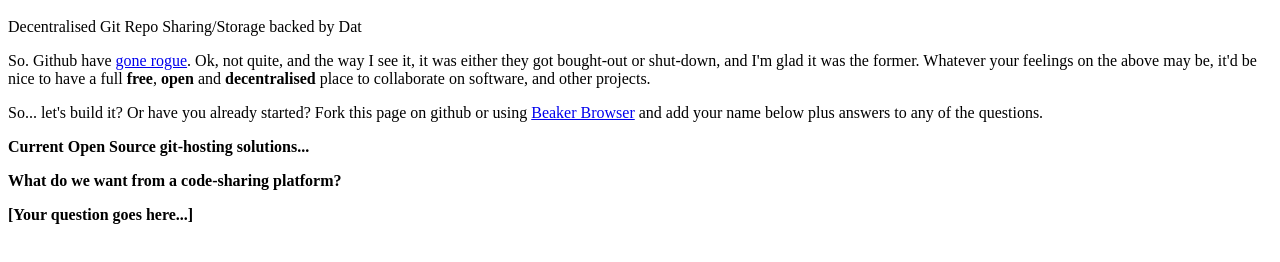
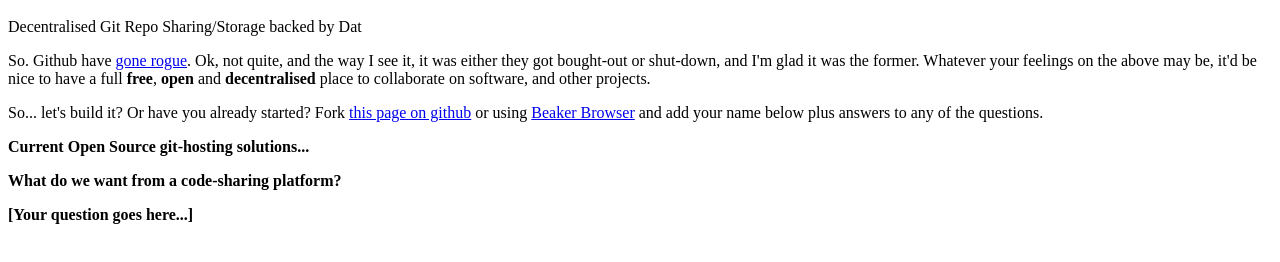
Before and after one commit to alexmorley/dgit-web, a plain HTML site: page index.html in a window 1280 px wide. Shown: the part 48-310 px from the top of the page. Drawn offline with Linux system fonts and the light colour scheme.

```diff
--- a/index.html
+++ b/index.html
@@ -1,7 +1,7 @@
 <h1 id="dgit-web">dgit-web</h1>
 <p>Decentralised Git Repo Sharing/Storage backed by Dat</p>
 <p>So. Github have <a href="https://blogs.microsoft.com/blog/2018/06/04/microsoft-github-empowering-developers/">gone rogue</a>. Ok, not quite, and the way I see it, it was either they got bought-out or shut-down, and I'm glad it was the former. Whatever your feelings on the above may be, it'd be nice to have a full <strong>free</strong>, <strong>open</strong> and <strong>decentralised</strong> place to collaborate on software, and other projects.</p>
-<p>So... let's build it? Or have you already started? Fork this page on github or using <a href="https://beakerbrowser.com/">Beaker Browser</a> and add your name below plus answers to any of the questions.</p>
+<p>So... let's build it? Or have you already started? Fork <a href="https://github.com/alexmorley/dgit-web">this page on github</a> or using <a href="https://beakerbrowser.com/">Beaker Browser</a> and add your name below plus answers to any of the questions.</p>
 <p><strong>Current Open Source git-hosting solutions...</strong></p>
 <p><strong>What do we want from a code-sharing platform?</strong></p>
 <p><strong>[Your question goes here...]</strong></p>
```
Also changed, not shown: 1 other file.
